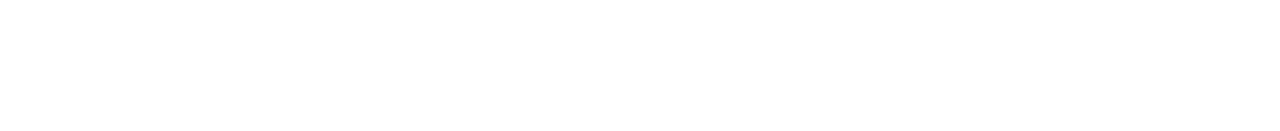
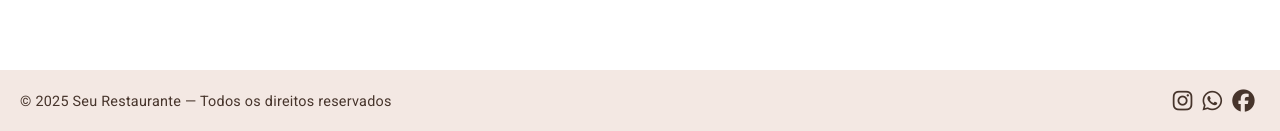
Before and after one commit to luanapaes/digital-menu, an Angular app: page / in a window 1280 px wide. Shown: the part 2530-2661 px from the top of the page. Before the commit the page ends 2600 px from the top, so only its background shows below. Built offline with nearby package versions, Linux system fonts and the light colour scheme.

Commit message:
feat: adiciona FooterComponent à page Home

```diff
--- a/src/app/pages/home/home.component.html
+++ b/src/app/pages/home/home.component.html
@@ -47,3 +47,5 @@
         <app-about-us></app-about-us>
     </div>
 </main>
+
+<app-footer></app-footer>
--- a/src/app/pages/home/home.component.ts
+++ b/src/app/pages/home/home.component.ts
@@ -7,13 +7,14 @@
 import { PratosService } from '../../shared/services/pratos.service';
 import { PratoCardComponent } from "../../shared/components/prato-card/prato-card.component";
 import { AboutUsComponent } from '../../shared/components/about-us/about-us.component';
+import { FooterComponent } from '../../shared/components/footer/footer.component';
 
 @Component({
   selector: 'app-home',
   standalone: true,
   imports: [HeaderComponent, BannerComponent,
     CategoryButtonComponent, SearchFieldComponent,
-    PratoCardComponent, AboutUsComponent],
+    PratoCardComponent, AboutUsComponent, FooterComponent],
   templateUrl: './home.component.html',
   styleUrl: './home.component.scss'
 })
```
